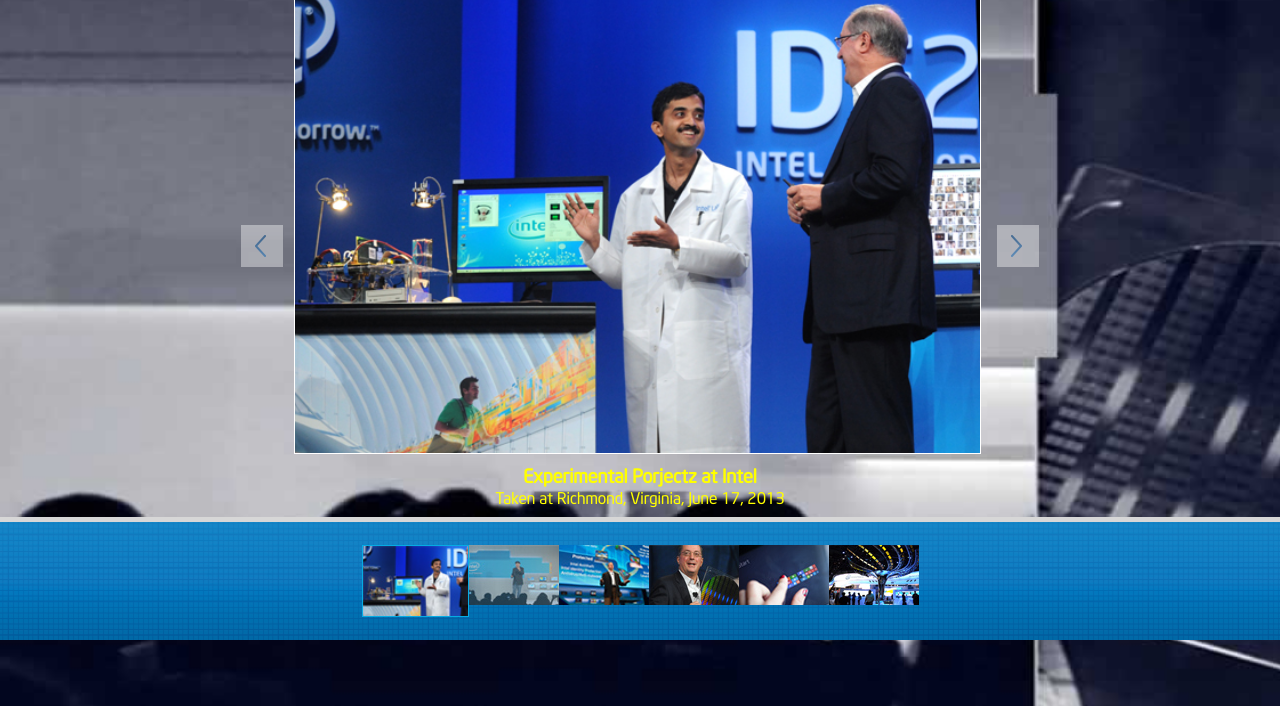
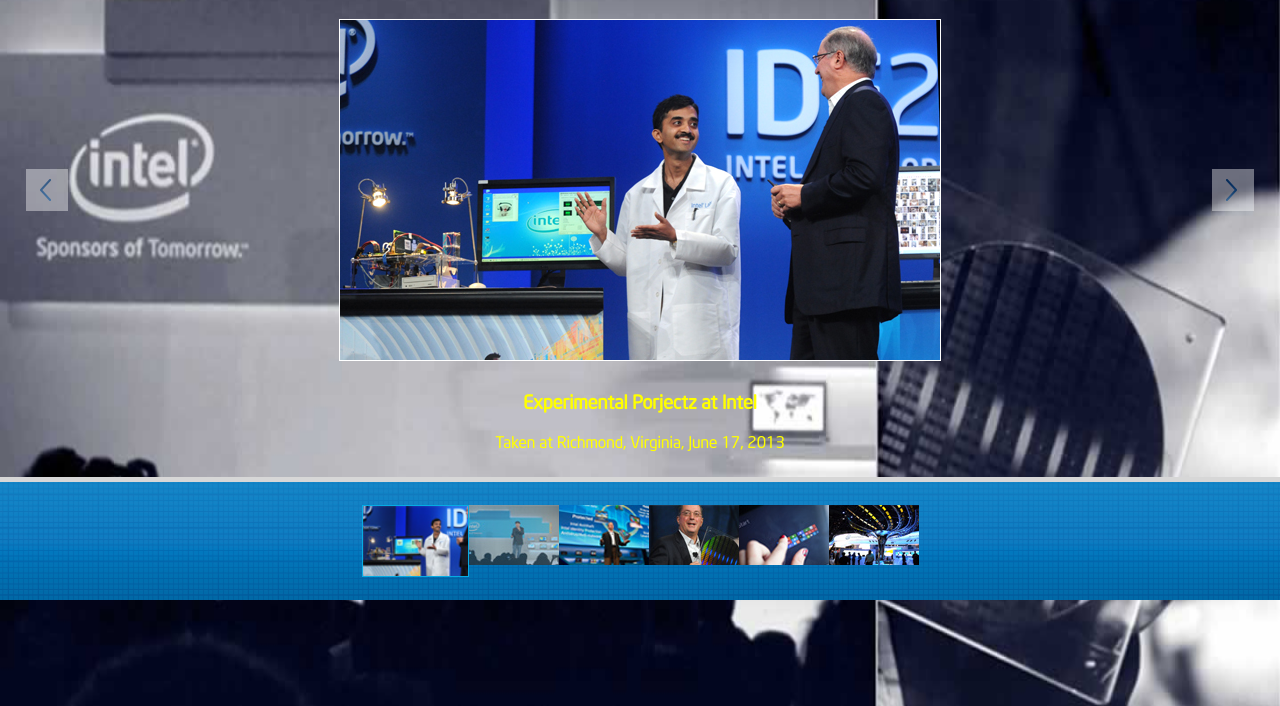
Before and after one commit to asael2/test_prodigious, a plain HTML site: page index.html in a window 1280 px wide. Shown: the part 94-800 px from the top of the page. Drawn offline with Linux system fonts and the light colour scheme.

Commit message:
connect remote

```diff
--- a/css/style.css
+++ b/css/style.css
@@ -18,7 +18,7 @@
 }
 
 /* general settings */
-* {
+.picontainer {
     margin: 0;
     padding: 0;
 }
@@ -37,7 +37,7 @@ body {
   margin:0;
   min-height:100%;
   width:100%;
-  background-size: cover;
+  background-size: 100% 100%;
 }
 
 header{
@@ -65,24 +65,24 @@ header{
 }
 .arrow.prev {
     background: url("../imgs/sprites.png") white no-repeat 4px -244px;
-    left: -15px;
+    left: 2%;
     opacity: 0.4;
     transition: all 0.2s linear 0s;
     border: 1px solid white;
     width: 40px;
     height: 40px;
     position: absolute;
-    top: 50%;
+    top: 150px;
 }
 .arrow.next {
       background: url("../imgs/sprites.png") white no-repeat 4px -303px;
-      right: -15px;
+      right: 2%;
       opacity: 0.4;
       transition: all 0.2s linear 0s;
       border: 1px solid white;
       width: 40px;
       height: 40px;
-      top: 50%;
+      top: 150px;
       position: absolute;
 }
 .arrow.prev:hover{
@@ -146,62 +146,50 @@ header{
     -ms-transform-style: preserve-3d;
     -o-transform-style: preserve-3d;
     transform-style: preserve-3d;
-    /* width: 670px; */
     text-align: center;
 }
 .slide {
     /* position: absolute; */
     /* top: 0; */
     /* left: 0; */
-    height: 100%;
+    /* height: 100%; */
     /* width: 100%; */
 }
 .slide.ng-hide-add {
     opacity:1;
-
-/*    -webkit-transition:1s linear all;
+    -webkit-transition:1s linear all;
     -moz-transition:1s linear all;
     -o-transition:1s linear all;
     transition:1s linear all;
-
-    -webkit-transform: rotateX(50deg) rotateY(30deg);
-    -moz-transform: rotateX(50deg) rotateY(30deg);
-    -ms-transform: rotateX(50deg) rotateY(30deg);
-    -o-transform: rotateX(50deg) rotateY(30deg);
-    transform: rotateX(50deg) rotateY(30deg);
-
-    -webkit-transform-origin: right top 0;
-    -moz-transform-origin: right top 0;
-    -ms-transform-origin: right top 0;
-    -o-transform-origin: right top 0;
-    transform-origin: right top 0;*/
 }
 .slide.ng-hide-add.ng-hide-add-active {
     opacity:0;
 }
 .slide.ng-hide-remove {
-/*    -webkit-transition:1s linear all;
+    -webkit-transition:1s linear all;
     -moz-transition:1s linear all;
     -o-transition:1s linear all;
-    transition:1s linear all;*/
+    transition:1s linear all;
 
     display:block!important;
     opacity:0;
 }
 .slide, .slide.ng-hide-remove.ng-hide-remove-active {
     opacity:1;
-    height: 100%;
 }
 
 
 .picontainer{
     text-align: center;
     overflow: hidden;
-    width: 90%;
-    height: auto;
     margin: auto;
     padding-bottom: 0%;
     display: block;
+    width: 85%;
+    max-height: 440px;
+    height: 340px;
+    border: 1px solid white;
+    max-width: 600px;
 }
 
 .photo-tag{    text-align: center;
@@ -210,13 +198,20 @@ header{
 }
 
 .scene{
-    width: 60%;
+    width: 100%;
 
     margin: auto;
     position: relative;
 }
 
 .picontainer img{
-    width: 99%;
-    display: block;
-    border: 1px solid #FFFFFF;
+    /* width: 100%; */
+    margin: 0;
+    padding: 0;
+    height: auto;
+}
+
+.picture {
+  /* width: 85%; */
+  margin: auto;
+}
--- a/index.html
+++ b/index.html
@@ -14,8 +14,8 @@
     <script src="js/angular-animate.min.js"></script>
     <script src="js/angular-touch.min.js"></script>
     <script src="js/app.js"></script>
+</head>
 
-</head>
 <body ng-controller="MainCtrl">
     <header>
        <h1>{{albumTitle}}</h1>
@@ -23,19 +23,18 @@
 
     <!-- slider container -->
     <div class="container slider">
-
         <div class="scene">
 
             <!-- prev / next controls -->
             <a class="arrow prev" href="#" ng-click="showPrev()"></a>
-            <a class="arrow next" href="#" ng-click="showNext()"></a>
+            <a class="arrow next" href="#" ng-click="showNext()" ng-keyup="count = count + 1"></a>
 
            <!-- main picture -->
-            <div class="picontainer" ng-show="vefoto">
-                <img ng-repeat="photo in photos" class="slide" ng-swipe-right="showPrev()" ng-swipe-left="showNext()" ng-show="isActive($index)" ng-src="{{photo.image}}" />
+            <div class="picontainer">
+                <div class="picture">
+                    <img ng-repeat="photo in photos" class="slide" ng-swipe-right="showPrev()" ng-swipe-left="showNext()" ng-show="isActive($index)" ng-src="{{photo.image}}" />
+                </div>
             </div>
-
-
         </div>
 
         <!-- picture descriptions -->
@@ -46,9 +45,6 @@
 
         <!-- navigation controls -->
         <ul class="nav">
-            <!-- <li ng-repeat="photo in photos" ng-class="{'active':isActive($index)}">
-                <img ng-src="{{photo.thumb_url}}" alt="{{photo.desc}}" title="{{photo.desc}}" ng-click="showPhoto($index);" />
-            </li> -->
              <li ng-repeat="photo in photos" back-img="{{photo.thumb_url}}" ng-class="{'active':isActive($index)}" ng-click="showPhoto($index);" > </li>
         </ul>
 
--- a/js/app.js
+++ b/js/app.js
@@ -4,7 +4,7 @@ var app = angular.module('Album', ['ngAnimate', 'ngTouch'])
 
     var albumName, albumElems, url = "js/gallery.json";
     $scope.photos = [];
-$scope.vefoto = false;
+
     // Request
     $http.get(url).success(function(data){
       $scope.albumTitle = data.album.name;
@@ -17,7 +17,6 @@ $scope.vefoto = false;
 
     // if a current image is the same as requested image
     $scope.isActive = function (index) {
-      $scope.vefoto = true;
       return $scope._Index === index;
     };
 
@@ -36,6 +35,11 @@ $scope.vefoto = false;
       $scope._Index = index;
     };
 
+    // $scope.onKeyUp($event){
+    //   if(window.event.keyCode == 39) alert("39");
+    //   if(window.event.keyCode == 37) alert("37");
+    // }
+
 }).directive('backImg', function(){
     return function(scope, element, attrs){
         var url = attrs.backImg;
```
